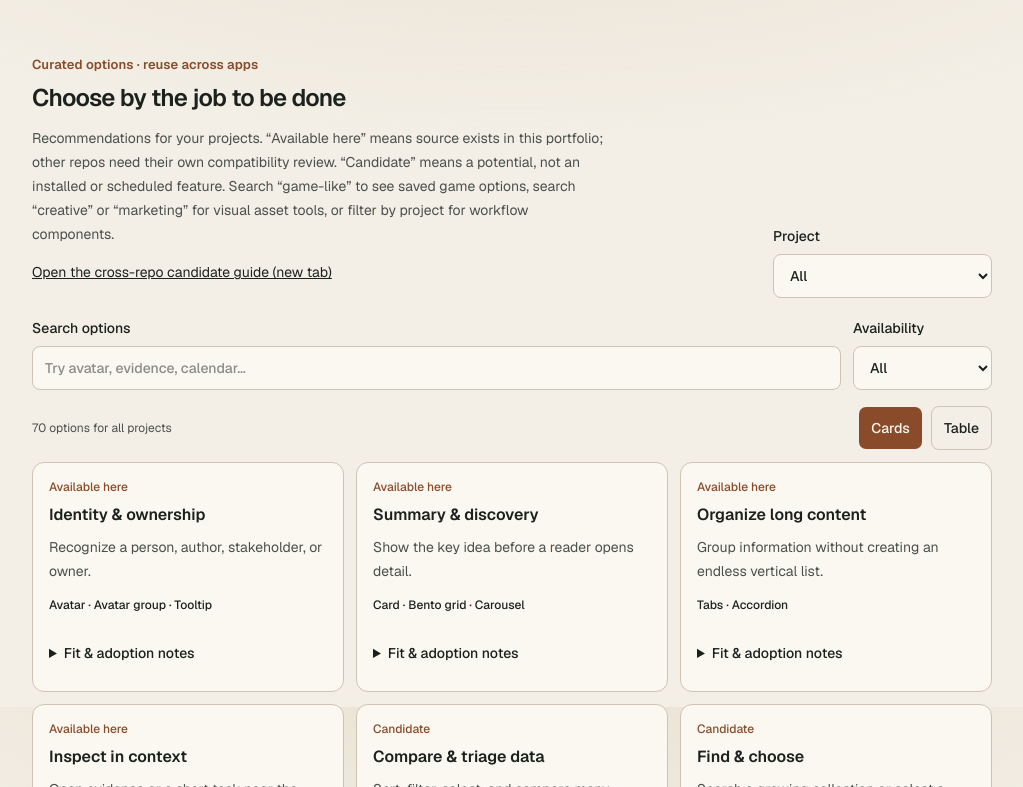
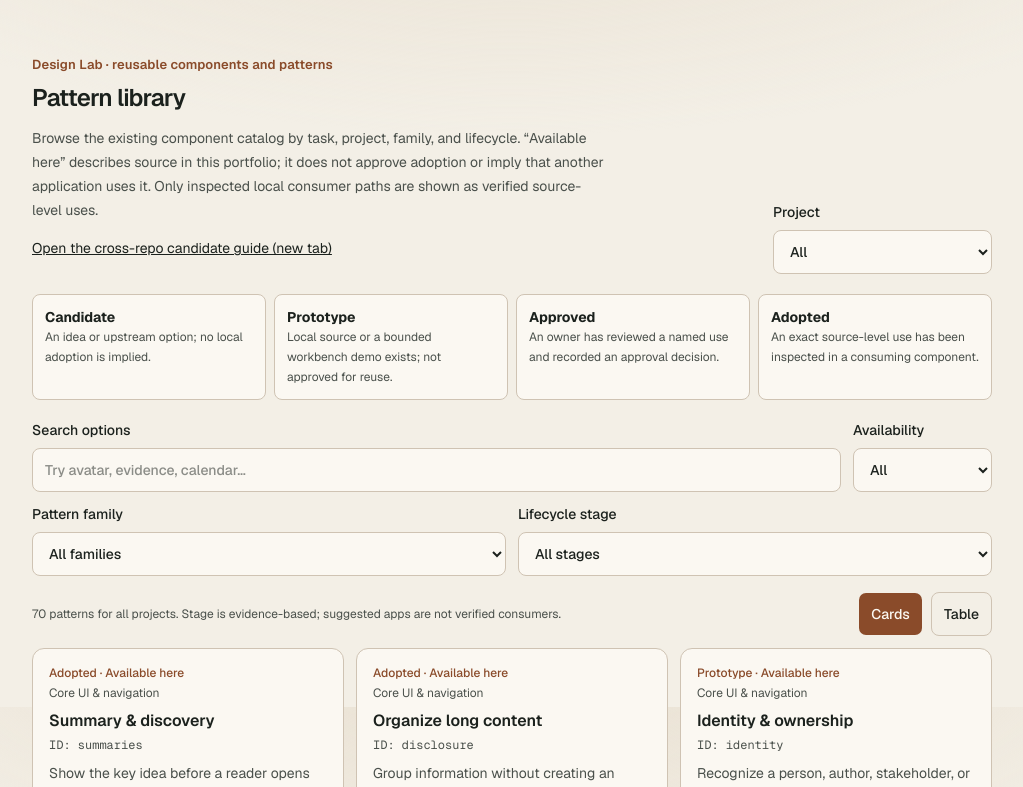
Before and after one commit to heyfunwhoa/byjoyaing-portfolio, a Next.js app: page /design-lab in a window 1280 px wide. Shown: the part 2493-3280 px from the top of the page, without its empty margins (128-1151 px from the left). Built offline with nearby package versions, Linux system fonts and the light colour scheme.

Commit message:
feat(design-lab): add stage and family filters with exact source evidence

```diff
--- a/components/design-lab/component-options.tsx
+++ b/components/design-lab/component-options.tsx
@@ -4,10 +4,18 @@ import { useId, useState } from "react";
 import { Button } from "@/components/ui/button";
 import {
   componentApps,
-  optionsForApp,
   type ComponentApp,
   type ComponentOption,
 } from "@/lib/component-options";
+import {
+  patternFamilies,
+  patternFileUrl,
+  patternStages,
+  patternsForLibrary,
+  stageDefinitions,
+  type PatternFamily,
+  type PatternStage,
+} from "@/lib/design-lab/pattern-adoption";
 
 export function ComponentOptions() {
   const id = useId();
@@ -17,23 +25,26 @@ export function ComponentOptions() {
   const [availability, setAvailability] = useState<
     ComponentOption["availability"] | "All"
   >("All");
-  const options = optionsForApp(app, query, availability);
+  const [stage, setStage] = useState<PatternStage | "All">("All");
+  const [family, setFamily] = useState<PatternFamily | "All">("All");
+  const options = patternsForLibrary({ app, query, availability, stage, family });
   return (
     <section aria-labelledby={`${id}-title`} className="w-full min-w-0">
       <div className="flex flex-wrap items-end justify-between gap-4">
         <div>
           <p className="editorial-eyebrow text-accent">
-            Curated options · reuse across apps
+            Design Lab · reusable components and patterns
           </p>
           <h2 id={`${id}-title`} className="mt-2 font-display text-2xl">
-            Choose by the job to be done
+            Pattern library
           </h2>
           <p className="mt-3 max-w-xl text-sm leading-6 text-muted">
-            Recommendations for your projects. “Available here” means source
-            exists in this portfolio; other repos need their own compatibility
-            review. “Candidate” means a potential, not an installed or scheduled feature. Search “game-like” to see saved game options, search “creative” or “marketing” for visual asset tools, or filter by project for workflow components.
+            Browse the existing component catalog by task, project, family, and lifecycle.
+            “Available here” describes source in this portfolio; it does not approve
+            adoption or imply that another application uses it. Only inspected local
+            consumer paths are shown as verified source-level uses.
           </p>
-          <a className="mt-2 inline-block min-h-11 py-2 text-sm underline" href="https://github.com/heyfunwhoa/byjoyaing-portfolio/blob/feat/kru-150-gameful-workbench/docs/design/component-opportunity-register.md" target="_blank" rel="noopener noreferrer">Open the cross-repo candidate guide (new tab)</a>
+          <a className="mt-2 inline-block min-h-11 py-2 text-sm underline" href="https://github.com/heyfunwhoa/byjoyaing-portfolio/blob/1bff9a6bbd8b2a1db880b5a8c5e68cbab4015412/docs/design/component-opportunity-register.md" target="_blank" rel="noopener noreferrer">Open the cross-repo candidate guide (new tab)</a>
         </div>
         <label className="grid w-full min-w-0 gap-2 text-sm font-medium sm:w-auto">
           <span id={`${id}-project-label`}>Project</span>
@@ -51,6 +62,17 @@ export function ComponentOptions() {
             ))}
           </select>
         </label>
+      </div>
+      <div
+        aria-label="Pattern lifecycle meanings"
+        className="mt-5 grid gap-2 sm:grid-cols-2 lg:grid-cols-4"
+      >
+        {patternStages.map((name) => (
+          <p key={name} className="rounded-lg border border-border bg-card p-3 text-xs leading-5 text-muted">
+            <strong className="block text-sm text-foreground">{name}</strong>
+            {stageDefinitions[name]}
+          </p>
+        ))}
       </div>
       <div className="mt-5 grid gap-3 sm:grid-cols-[minmax(0,1fr)_auto]">
         <label className="grid gap-2 text-sm font-medium">
@@ -79,9 +101,37 @@ export function ComponentOptions() {
           </select>
         </label>
       </div>
+      <div className="mt-3 grid gap-3 sm:grid-cols-2">
+        <label className="grid gap-2 text-sm font-medium">
+          Pattern family
+          <select
+            value={family}
+            onChange={(event) => setFamily(event.target.value as PatternFamily | "All")}
+            className="min-h-11 w-full min-w-0 rounded-lg border border-border bg-card px-3"
+          >
+            <option value="All">All families</option>
+            {patternFamilies.map((name) => (
+              <option key={name} value={name}>{name}</option>
+            ))}
+          </select>
+        </label>
+        <label className="grid gap-2 text-sm font-medium">
+          Lifecycle stage
+          <select
+            value={stage}
+            onChange={(event) => setStage(event.target.value as PatternStage | "All")}
+            className="min-h-11 w-full min-w-0 rounded-lg border border-border bg-card px-3"
+          >
+            <option value="All">All stages</option>
+            {patternStages.map((name) => (
+              <option key={name} value={name}>{name}</option>
+            ))}
+          </select>
+        </label>
+      </div>
       <div className="mt-4 flex flex-wrap items-center justify-between gap-3">
         <p role="status" className="text-xs text-muted">
-          {options.length} options for {app === "All" ? "all projects" : app}
+          {options.length} patterns for {app === "All" ? "all projects" : app}. Stage is evidence-based; suggested apps are not verified consumers.
         </p>
         <div className="flex gap-2" role="group" aria-label="Library layout">
           {(["cards", "table"] as const).map((name) => (
@@ -103,9 +153,10 @@ export function ComponentOptions() {
           id={`${id}-results`}
           className="mt-4 rounded-xl border border-border bg-card p-6"
         >
-          <h3 className="font-semibold">No matching components</h3>
+          <h3 className="font-semibold">No matching patterns</h3>
           <p className="mt-2 text-sm text-muted">
-            Try a broader search or reset the filters.
+            Try a broader search or reset the filters. An empty Approved
+            view means no approval decision has been recorded, not a missing installation.
           </p>
           <Button
             variant="outline"
@@ -114,6 +165,8 @@ export function ComponentOptions() {
               setQuery("");
               setApp("All");
               setAvailability("All");
+              setStage("All");
+              setFamily("All");
             }}
           >
             Reset library filters
@@ -142,6 +195,8 @@ export function ComponentOptions() {
                     "Purpose",
                     "Suggested apps",
                     "Availability",
+                    "Stage",
+                    "Verified source use",
                     "Source",
                   ].map((title) => (
                     <th
@@ -183,6 +238,32 @@ export function ComponentOptions() {
                     <td className="border-b border-border p-4 text-xs font-medium text-accent">
                       {option.availability}
                     </td>
+                    <td className="border-b border-border p-4 text-xs leading-5">
+                      <strong className="block">{option.stage}</strong>
+                      <span className="text-muted">{option.family}</span>
+                    </td>
+                    <td className="border-b border-border p-4 text-xs leading-5">
+                      {option.uses.length ? (
+                        <ul className="space-y-2">
+                          {option.uses.map((use) => (
+                            <li key={use.path}>
+                              <a
+                                href={patternFileUrl(use, use.repository)}
+                                target="_blank"
+                                rel="noopener noreferrer"
+                                className="inline-flex min-h-11 items-center text-accent underline"
+                              >
+                                {use.label}
+                                <span className="sr-only"> (opens a new tab)</span>
+                              </a>
+                              <span className="block text-muted">Source-level only</span>
+                            </li>
+                          ))}
+                        </ul>
+                      ) : (
+                        <span className="text-muted">None verified</span>
+                      )}
+                    </td>
                     <td className="border-b border-border p-4">
                       <a
                         href={option.source}
@@ -214,9 +295,11 @@ export function ComponentOptions() {
               className="min-w-0 rounded-xl border border-border bg-card p-4"
             >
               <p className="text-xs font-medium text-accent">
-                {option.availability}
+                {option.stage} · {option.availability}
               </p>
+              <p className="mt-1 text-xs text-muted">{option.family}</p>
               <h3 className="mt-2 font-semibold">{option.name}</h3>
+              <p className="mt-1 font-mono text-xs text-muted">ID: {option.id}</p>
               <p className="mt-2 text-sm leading-6 text-muted">
                 {option.purpose}
               </p>
@@ -228,9 +311,50 @@ export function ComponentOptions() {
                   Fit & adoption notes
                 </summary>
                 <p className="text-xs leading-5 text-muted">
-                  Suggested: {option.apps.join(" · ")}
+                  Possible destinations (not verified use): {option.apps.join(" · ")}
                 </p>
                 <p className="mt-3 text-sm leading-6">{option.adoption}</p>
+                {option.localSource.length > 0 && (
+                  <div className="mt-3">
+                    <p className="text-xs font-semibold">Local source and examples</p>
+                    <ul className="mt-1 space-y-1">
+                      {option.localSource.map((source) => (
+                        <li key={source.path}>
+                          <a
+                            className="inline-flex min-h-11 items-center text-sm text-accent underline"
+                            href={patternFileUrl(source)}
+                            target="_blank"
+                            rel="noopener noreferrer"
+                          >
+                            {source.label} <span className="sr-only">(opens a new tab)</span>
+                          </a>
+                        </li>
+                      ))}
+                    </ul>
+                  </div>
+                )}
+                <div className="mt-3">
+                  <p className="text-xs font-semibold">Verified consumer source</p>
+                  {option.uses.length ? (
+                    <ul className="mt-1 space-y-1">
+                      {option.uses.map((use) => (
+                        <li key={use.path}>
+                          <a
+                            className="inline-flex min-h-11 items-center text-sm text-accent underline"
+                            href={patternFileUrl(use, use.repository)}
+                            target="_blank"
+                            rel="noopener noreferrer"
+                          >
+                            {use.label} <span className="sr-only">(opens a new tab)</span>
+                          </a>
+                          <span className="block text-xs text-muted">Source-level evidence, not deployment confirmation</span>
+                        </li>
+                      ))}
+                    </ul>
+                  ) : (
+                    <p className="mt-1 text-xs text-muted">None recorded. A proposed destination is not adoption.</p>
+                  )}
+                </div>
                 <a
                   className="mt-3 inline-flex min-h-11 items-center text-sm text-accent underline"
                   href={option.source}
```
